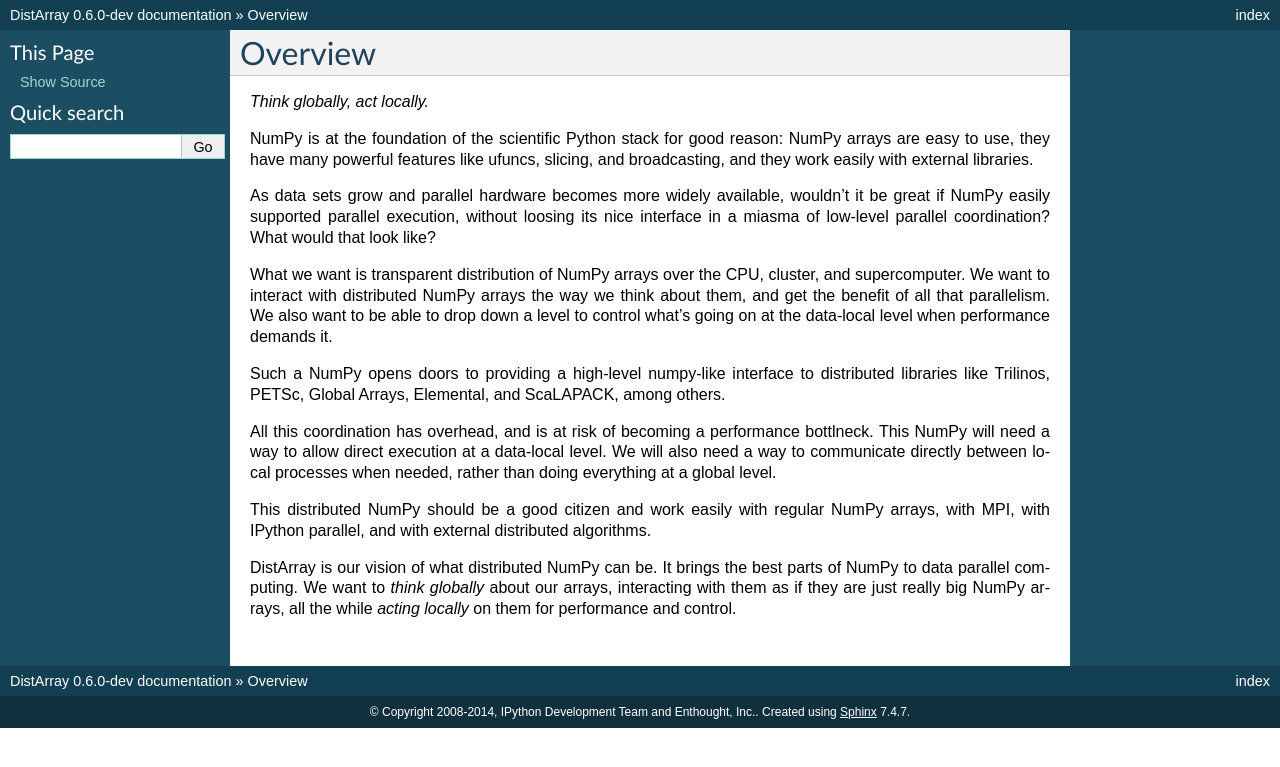
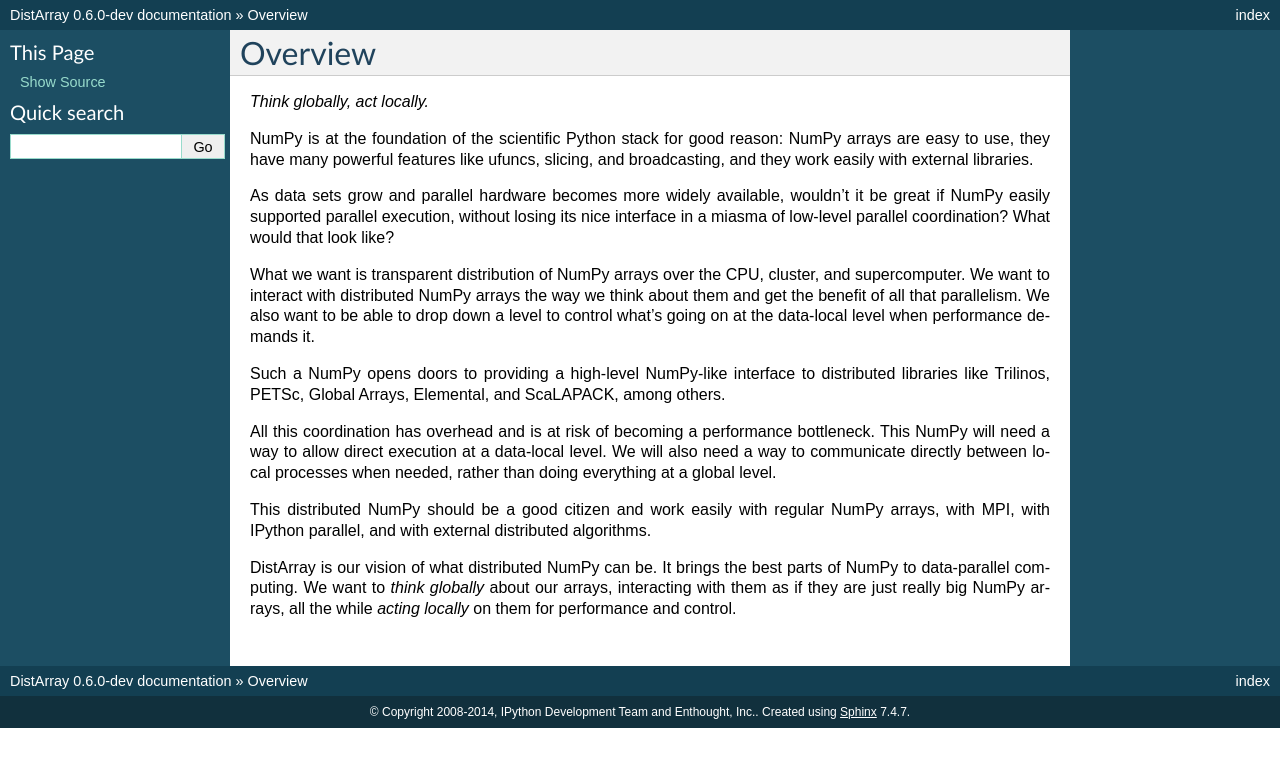
Before and after one commit to enthought/distarray, a Sphinx documentation site: the page built from docs/sphinx/source/overview.rst, in a window 1280 px wide. Shown: the top 767 px of the page. Built offline with Sphinx 7.4.7, drawn with Linux system fonts in a browser that asks for light colours.

Commit message:
Small spelling and grammar edits.

```diff
--- a/docs/sphinx/source/overview.rst
+++ b/docs/sphinx/source/overview.rst
@@ -9,21 +9,21 @@
 
 As data sets grow and parallel hardware becomes more widely available,
 wouldn't it be great if NumPy easily supported parallel execution, without
-loosing its nice interface in a miasma of low-level parallel coordination?
+losing its nice interface in a miasma of low-level parallel coordination?
 What would that look like?
 
 What we want is transparent distribution of NumPy arrays over the CPU,
 cluster, and supercomputer.  We want to interact with distributed NumPy arrays
-the way we think about them, and get the benefit of all that parallelism.  We
+the way we think about them and get the benefit of all that parallelism.  We
 also want to be able to drop down a level to control what's going on at the
 data-local level when performance demands it.
 
-Such a NumPy opens doors to providing a high-level numpy-like interface to
+Such a NumPy opens doors to providing a high-level NumPy-like interface to
 distributed libraries like Trilinos, PETSc, Global Arrays, Elemental, and
 ScaLAPACK, among others.
 
-All this coordination has overhead, and is at risk of becoming a performance
-bottlneck.  This NumPy will need a way to allow direct execution at a
+All this coordination has overhead and is at risk of becoming a performance
+bottleneck.  This NumPy will need a way to allow direct execution at a
 data-local level.  We will also need a way to communicate directly between
 local processes when needed, rather than doing everything at a global level.
 
@@ -32,6 +32,6 @@
 algorithms.
 
 DistArray is our vision of what distributed NumPy can be.  It brings the best
-parts of NumPy to data parallel computing.  We want to *think globally* about
+parts of NumPy to data-parallel computing.  We want to *think globally* about
 our arrays, interacting with them as if they are just really big NumPy arrays,
 all the while *acting locally* on them for performance and control.
```
